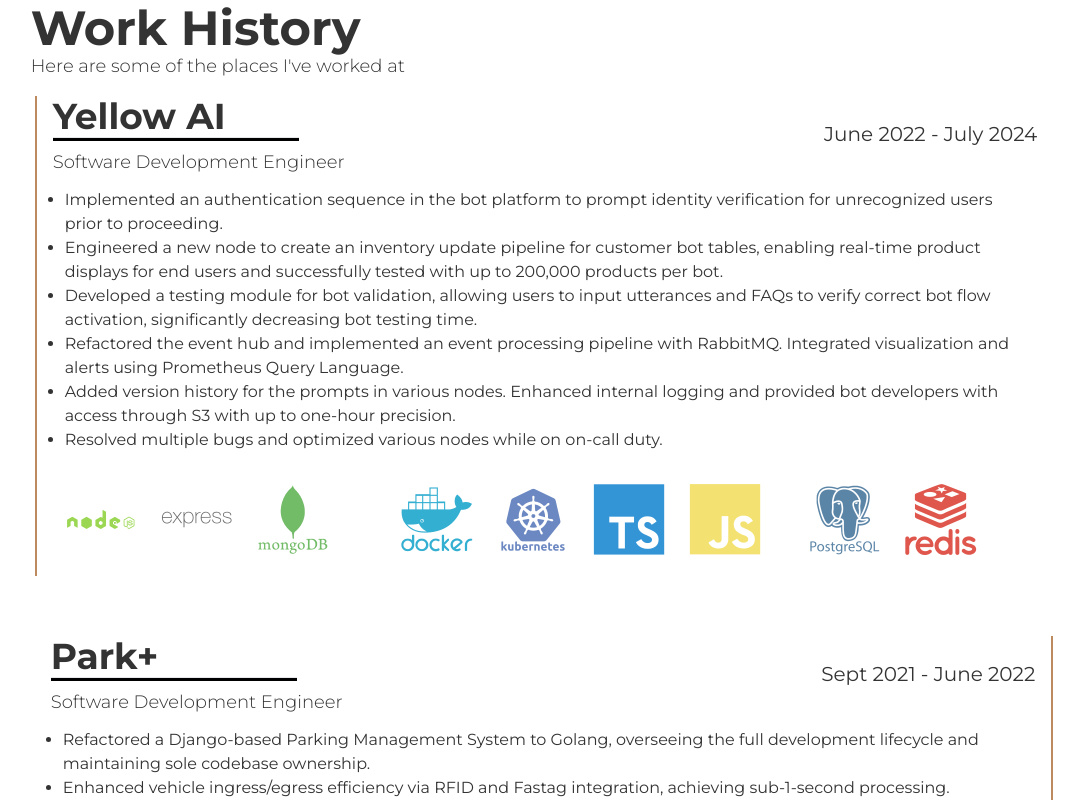
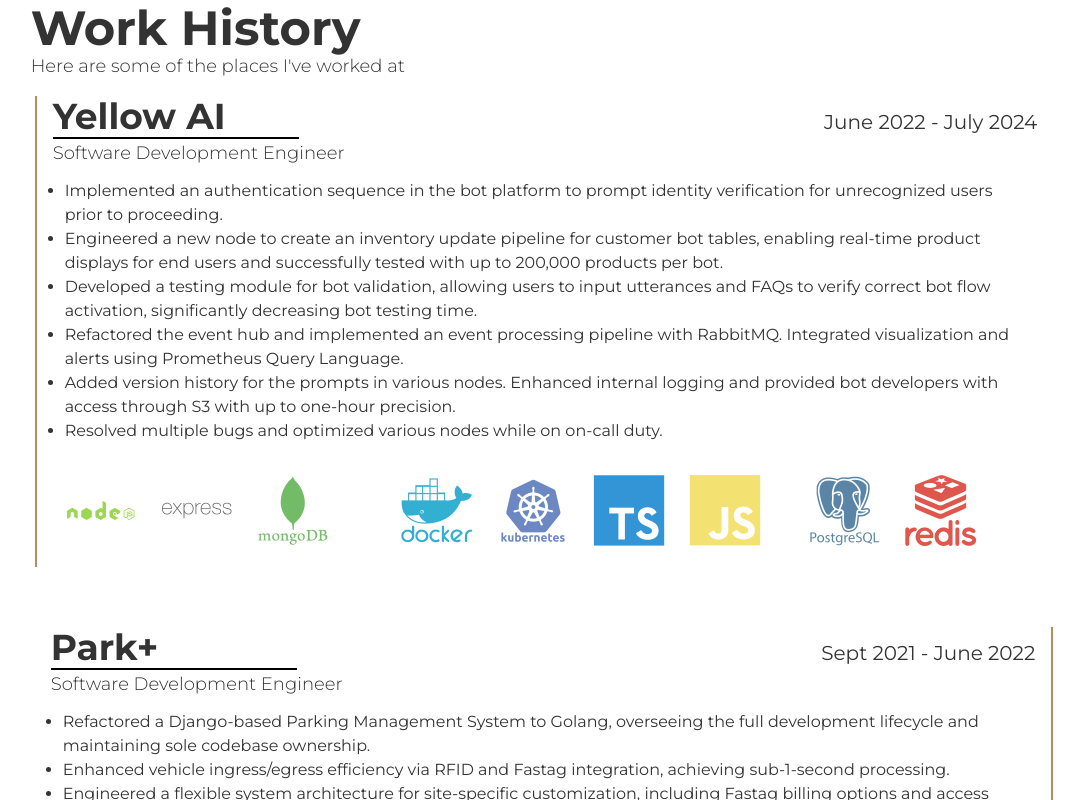
Before and after one commit to notreallystatic/notreallystatic, a Next.js app: page / in a window 1280 px wide. Shown: the part 840-1640 px from the top of the page, without its empty margins (96-1180 px from the left). Built offline with nearby package versions, Linux system fonts and the light colour scheme; some icons are missing.

Commit message:
fix: hydration error

```diff
--- a/src/components/workHistory.tsx
+++ b/src/components/workHistory.tsx
@@ -23,7 +23,7 @@
 								<a href={jobObject.url} className="text-4xl font-bold">
 									{jobObject.company}
 								</a>
-								<hr className="w-1/2 bg-foreground-800 h-1" />
+								<span className="w-1/2 bg-foreground-800 h-[2px] block"></span>
 							</span>
 							<br className="block md:hidden" />
 							<span className="text-left md:text-right w-full md:w-2/4 inline-block text-xl">
```
